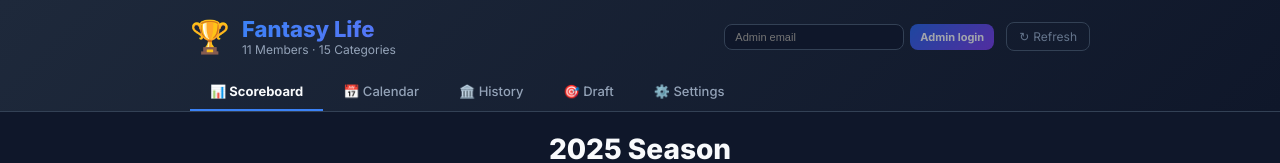
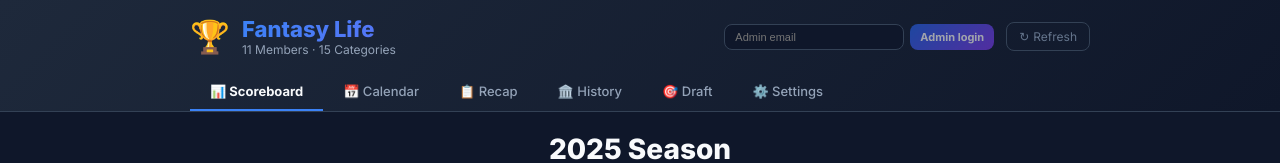
Before and after one commit to laroasted/fantasy-life, a React (Create React App) app: page / in a window 1280 px wide. Shown: the top 163 px of the page. Built offline with nearby package versions, Linux system fonts and the light colour scheme; no server answers; the database is empty.

Commit message:
Update App.jsx
add: Draft recap to the main app

```diff
--- a/src/App.jsx
+++ b/src/App.jsx
@@ -18,10 +18,12 @@ import SeasonHistory from "./components/SeasonHistory";
 import DraftTool from "./components/DraftTool";
 import SeasonSettings from "./components/SeasonSettings";
 import Calendar from "./components/Calendar";
+import DraftRecap from "./components/DraftRecap";
 
 const TABS = [
   { id: "scoreboard", label: "📊 Scoreboard", short: "📊" },
   { id: "calendar",   label: "📅 Calendar",   short: "📅" },
+  { id: "recap",      label: "📋 Recap",      short: "📋" },
   { id: "history",    label: "🏛️ History",    short: "🏛️" },
   { id: "draft",      label: "🎯 Draft",      short: "🎯" },
   { id: "settings",   label: "⚙️ Settings",   short: "⚙️" },
@@ -366,6 +368,9 @@ export default function App() {
         {activeTab === "calendar" && (
           <Calendar seasonYear={year} />
         )}
+        {activeTab === "recap" && (
+          <DraftRecap seasonYear={year} />
+        )}
         {activeTab === "history" && <SeasonHistory archivedSeasons={archivedSeasons} />}
         {activeTab === "draft" && (
           <DraftTool
```
